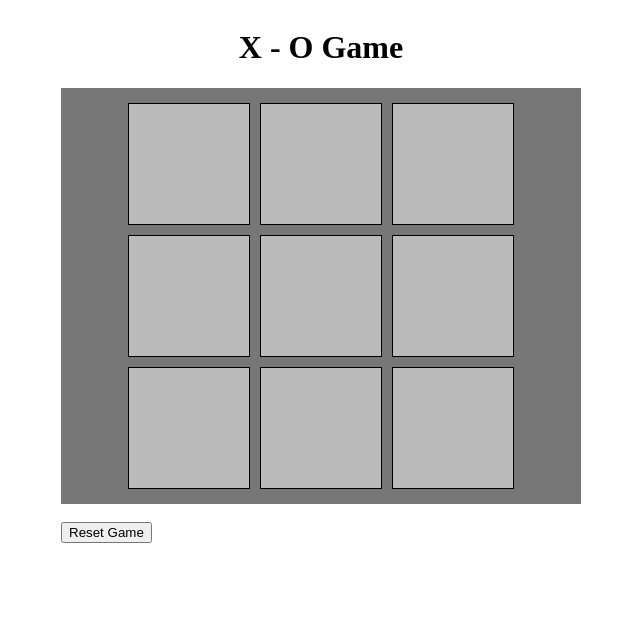
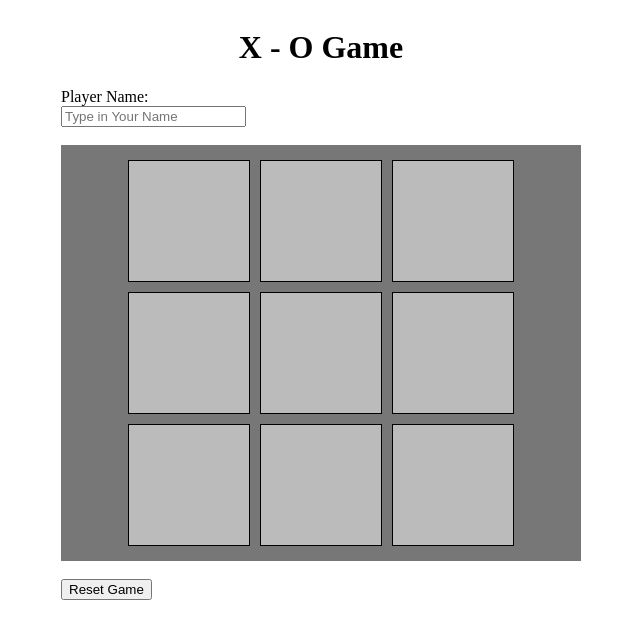
Before and after one commit to TarekMostafa404/xo-game, an Angular app: page / in a window 1280 px wide. Shown: the top 638 px of the page, without its empty margins (319-959 px from the left). Built offline with nearby package versions, Linux system fonts and the light colour scheme.

Commit message:
adding player name

```diff
--- a/src/app/app.component.html
+++ b/src/app/app.component.html
@@ -1,5 +1,18 @@
 <div class="container">
-  <h1>X - O Game</h1>
+  <header>
+    <h1>X - O Game</h1>
+  </header>
+
+  <div>
+    <label for="name">Player Name:</label><br />
+    <input
+      type="text"
+      placeholder="Type in Your Name"
+      name="player"
+      [(ngModel)]="playerName"
+    />
+  </div>
+  <br />
 
   <div class="gameBoard">
     <div class="box" (click)="printValue(0)">{{ boxesValue[0] }}</div>
@@ -12,6 +25,10 @@
     <div class="box" (click)="printValue(7)">{{ boxesValue[7] }}</div>
     <div class="box" (click)="printValue(8)">{{ boxesValue[8] }}</div>
   </div>
+
   <br />
-  <button (click)="resetGame()">Reset Game</button>
+
+  <div class="reset">
+    <button (click)="resetGame()">Reset Game</button>
+  </div>
 </div>
--- a/src/app/app.component.ts
+++ b/src/app/app.component.ts
@@ -6,23 +6,19 @@ import { Component } from '@angular/core';
   styleUrls: ['./app.component.css'],
 })
 export class AppComponent {
-  title = 'xo-game';
-
-  userValue = '';
+  user = '';
   boxesValue: string[] = new Array(9);
-  // boxesValue: any[] = ['', '', '', '', '', '', '', '', ''];
   isGameOver = false;
-
-  name = '';
+  playerName = '';
 
   printValue(index: number) {
     if (this.boxesValue[index]) return;
 
     if (this.isGameOver) return;
 
-    let player = this.userValue === 'X' ? 'O' : 'X';
+    let player = this.user === 'X' ? 'O' : 'X';
 
-    this.boxesValue[index] = this.userValue = player;
+    this.boxesValue[index] = this.user = player;
 
     this.winGame();
   }
@@ -48,8 +44,10 @@ export class AppComponent {
         this.boxesValue[winner[2]] === 'X'
       ) {
         this.isGameOver = true;
-        this.name = 'Tarek';
-        alert(`${this.name} Won The Game :)`);
+
+        this.playerName
+          ? alert(`Game over! ${this.playerName.toUpperCase()} Won The Game`)
+          : alert(`Game over! ${this.user} Won The Game`);
         break;
       } else if (
         this.boxesValue[winner[0]] === 'O' &&
@@ -57,8 +55,9 @@ export class AppComponent {
         this.boxesValue[winner[2]] === 'O'
       ) {
         this.isGameOver = true;
-        this.name = 'Ahmed';
-        alert(`${this.name} Won The Game :)`);
+        this.playerName
+          ? alert(`Game over! ${this.playerName.toUpperCase()} Won The Game`)
+          : alert(`Game over! ${this.user} Won The Game`);
         break;
       }
     }
@@ -67,5 +66,7 @@ export class AppComponent {
   resetGame() {
     this.boxesValue = new Array(9);
     this.isGameOver = false;
+    this.user = '';
+    this.playerName = '';
   }
 }
```
Also changed, not shown: src/app/app.module.ts (+5 -8 lines).
